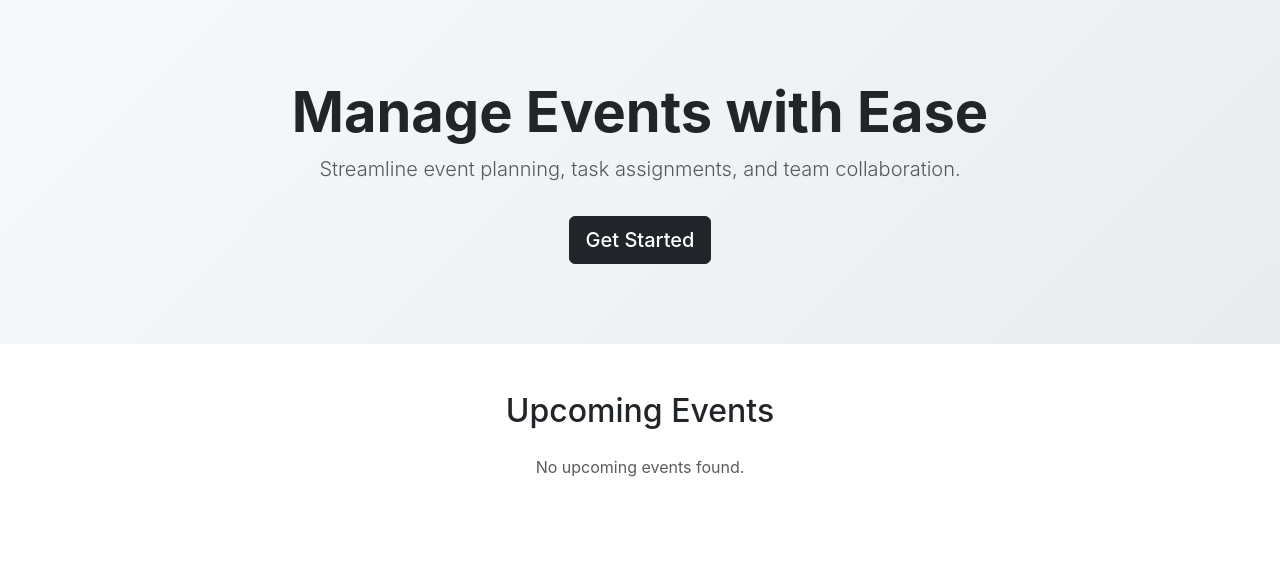
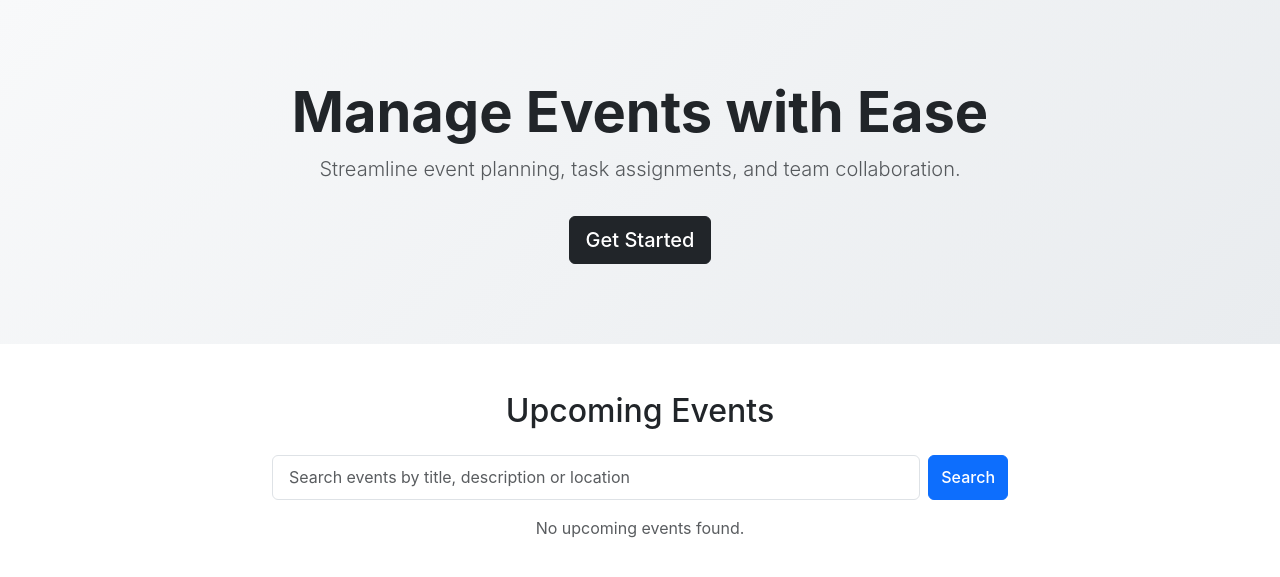
Before and after one commit to Saif-Altaf/event-management, a PHP site: page / in a window 1280 px wide. Shown: the part 63-640 px from the top of the page. Run offline with PHP 8.4, Linux system fonts and the light colour scheme; tables that the repository leaves empty hold one stand-in row (values such as "Sample post").

Commit message:
search bar added

```diff
--- a/index.php
+++ b/index.php
@@ -69,12 +69,19 @@ if (isset($_GET['logout'])) {
 }
 
 // Fetch Public Events (include approved registrations count)
-$events = $conn->query(
-    "SELECT e.*, (
+// Support optional search via GET param `q` (searches title, description, location)
+$search = '';
+$where = "e.status = 'open'";
+if (isset($_GET['q']) && strlen(trim($_GET['q'])) > 0) {
+    $search = trim($_GET['q']);
+    $esc = $conn->real_escape_string($search);
+    $where .= " AND (e.title LIKE '%" . $esc . "%' OR e.description LIKE '%" . $esc . "%' OR e.location LIKE '%" . $esc . "%')";
+}
+$sql = "SELECT e.*, (
          SELECT COUNT(*) FROM registrations r WHERE r.event_id = e.id AND r.status = 'approved'
       ) as approved_count
-      FROM events e WHERE e.status = 'open' ORDER BY e.start_date ASC"
-);
+      FROM events e WHERE " . $where . " ORDER BY e.start_date ASC";
+$events = $conn->query($sql);
 ?>
 
 <!DOCTYPE html>
@@ -148,6 +155,15 @@ $events = $conn->query(
     <!-- Events Section -->
     <main class="container my-5" id="events">
         <h2 class="text-center mb-4">Upcoming Events</h2>
+        <div class="row justify-content-center mb-3">
+            <div class="col-md-8">
+                <form method="GET" action="index.php" class="d-flex">
+                    <input type="search" name="q" class="form-control" placeholder="Search events by title, description or location"
+                        value="<?php echo htmlspecialchars($search ?? '', ENT_QUOTES); ?>">
+                    <button type="submit" class="btn btn-primary ms-2">Search</button>
+                </form>
+            </div>
+        </div>
         <div class="row">
             <?php if ($events->num_rows > 0): ?>
                 <?php while ($row = $events->fetch_assoc()): ?>
```
